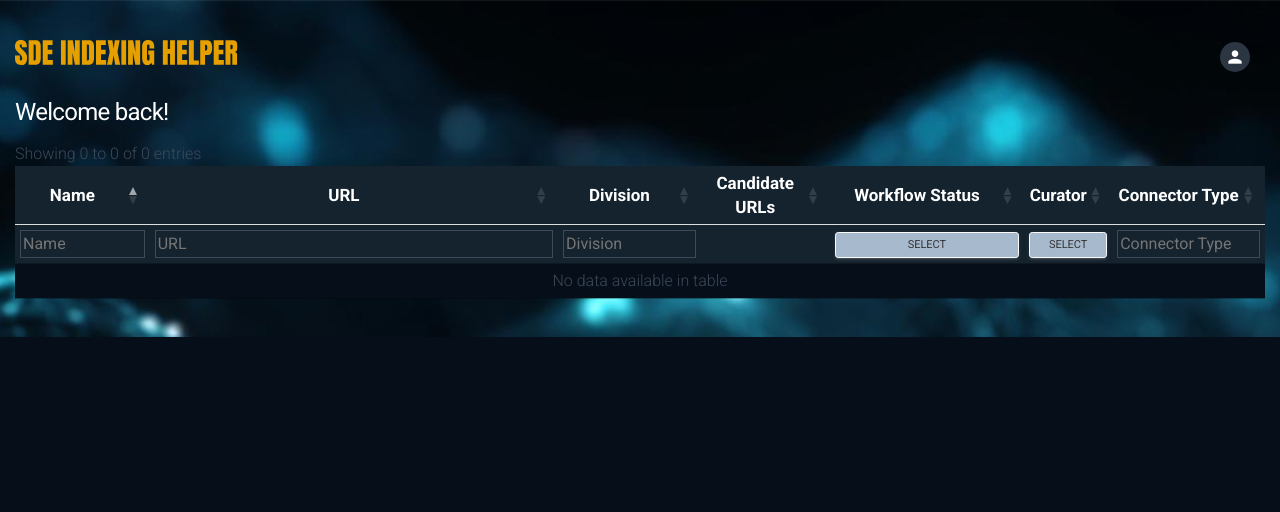
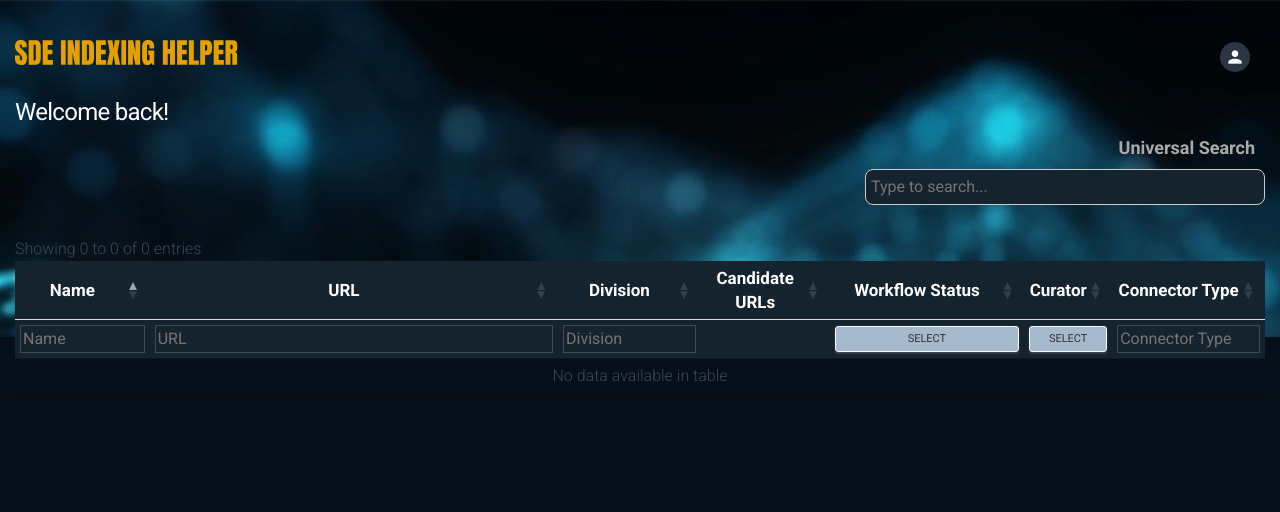
Before and after one commit to NASA-IMPACT/COSMOS, a Django app: page / in a window 1280 px wide. Shown: the top 512 px of the page. Run offline with Django 5.2, Linux system fonts and the light colour scheme; a user stored in the database is signed in; tables that the repository leaves empty hold one stand-in row (values such as "Sample post"); parts of the project's set-up code (start-up, migrations or seed data) failed here and were passed over; some libraries are stand-ins or nearby versions.

Commit message:
added a search box on html page

```diff
--- a/sde_indexing_helper/templates/sde_collections/collection_list.html
+++ b/sde_indexing_helper/templates/sde_collections/collection_list.html
@@ -49,9 +49,14 @@
             </tr>
         </thead>
 
+        <div class="search-container">
+            <label for="collectionSearch">Universal Search</label>
+            <input type="text" id="collectionSearch" placeholder="Type to search..." class="table_filter_row_input textBoxStyling">
+        </div>
+
         <tbody>
             {% for collection in collections %}
-                <tr id={{ collection.id }}>
+                <tr id="{{ collection.id }}" data-config-folder="{{ collection.config_folder }}">
                     <td class="noBorder">
                         <a class="nameStyling" href="{% url 'sde_collections:detail' collection.pk %}">{{ collection.name }} <i class="material-icons">chevron_right</i></a>
                     </td>
```
